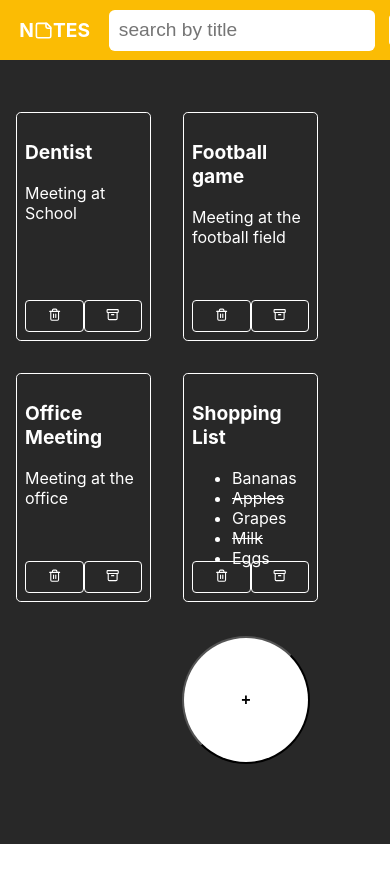
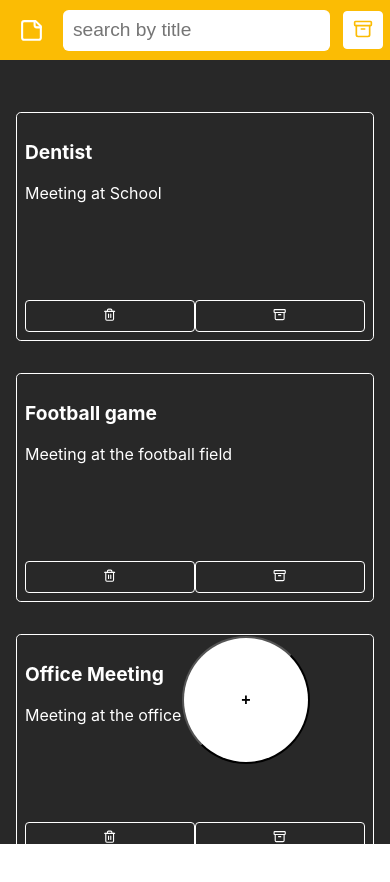
Before and after one commit to safwbdev/notes-app, a React (Vite) app: page / in a window 390 px wide. Shown: the top 882 px of the page. Before the commit the page ends 844 px from the top, so only its background shows below. Built offline with nearby package versions, Linux system fonts and the light colour scheme.

Commit message:
Responsive Header

```diff
--- a/src/App.scss
+++ b/src/App.scss
@@ -33,7 +33,12 @@ body {
   cursor: pointer;
   margin: 1em;
   padding: .5em;
-  width: 30%;
+  width: 45%;
+
+  @media screen and (max-width: 600px) {
+    width: 100%;
+
+  }
 }
 
 .noteWindow {
@@ -61,6 +66,7 @@ body {
     font-size: 1.5em;
     margin: .5em 0;
     padding: .5em;
+    width: 100%;
   }
 
   textarea {
@@ -140,6 +146,16 @@ body {
     margin: 0 1em;
     display: flex;
     align-items: center;
+
+    @media screen and (max-width: 600px) {
+      span {
+        display: none;
+      }
+
+      svg {
+        font-size: 1.3em;
+      }
+    }
   }
 
   button {
@@ -150,6 +166,14 @@ body {
     color: #fbbc04;
     border: 1px solid #ffffff;
     border-radius: .3em;
+
+    svg {
+      font-size: 1.5em;
+    }
+
+    @media screen and (max-width: 600px) {
+      width: 3em;
+    }
   }
 }
 
--- a/src/components/Header.tsx
+++ b/src/components/Header.tsx
@@ -8,9 +8,11 @@ const Header = () => {
     return (
         <div className="header">
             <div className="navTitle">
-                N
+                <span>
+                    N
+                </span>
                 <LuStickyNote />
-                tes
+                <span>tes</span>
             </div>
             <div className="search">
                 <input
--- a/src/components/NoteView.tsx
+++ b/src/components/NoteView.tsx
@@ -100,6 +100,7 @@ const NoteView = () => {
                         onChange={e => setTitle(e.target.value)}
                         placeholder='title'
                     />
+                    {/* FIXME | have these switchable for new form  */}
                     {content ? (
                         <textarea
                             value={content}
```
